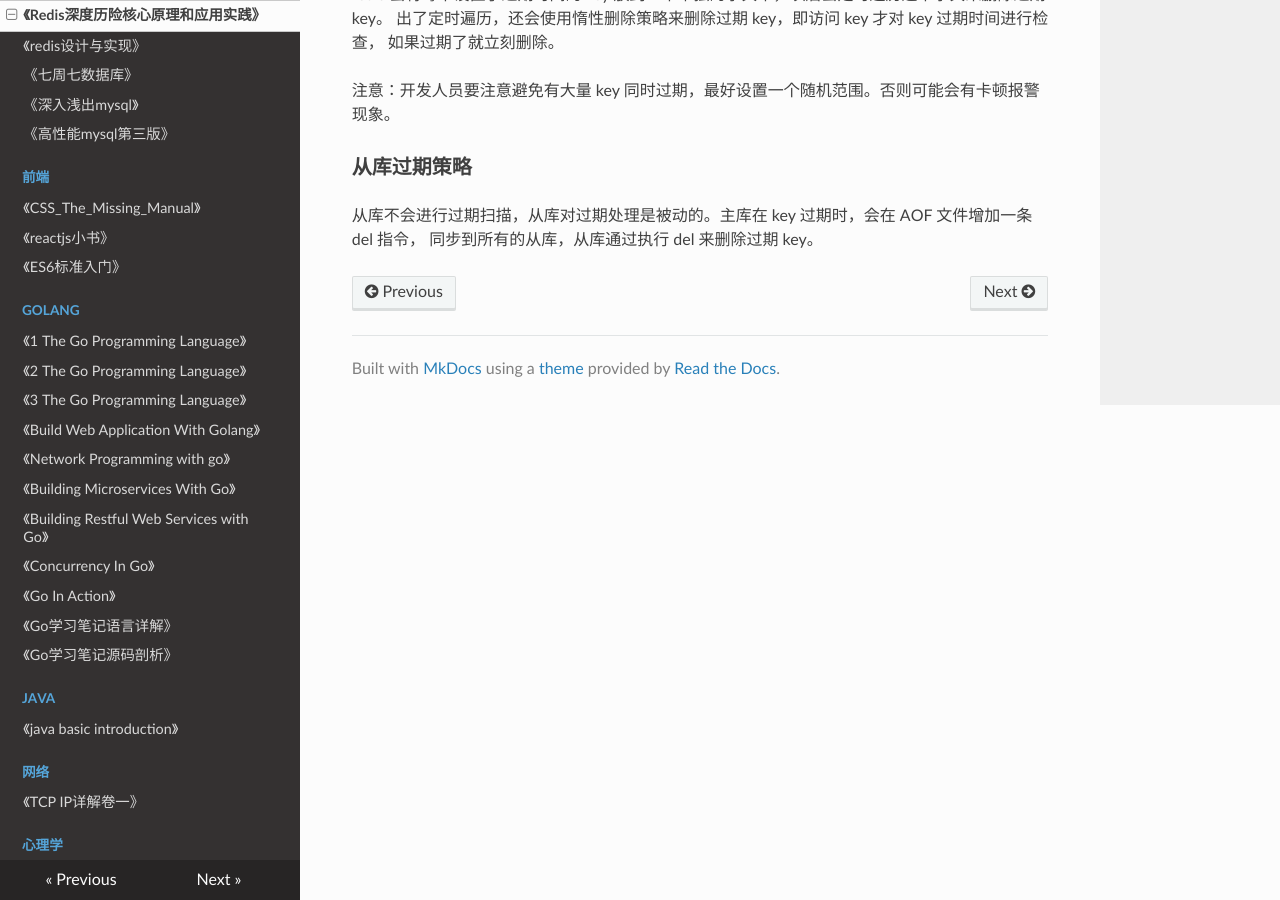
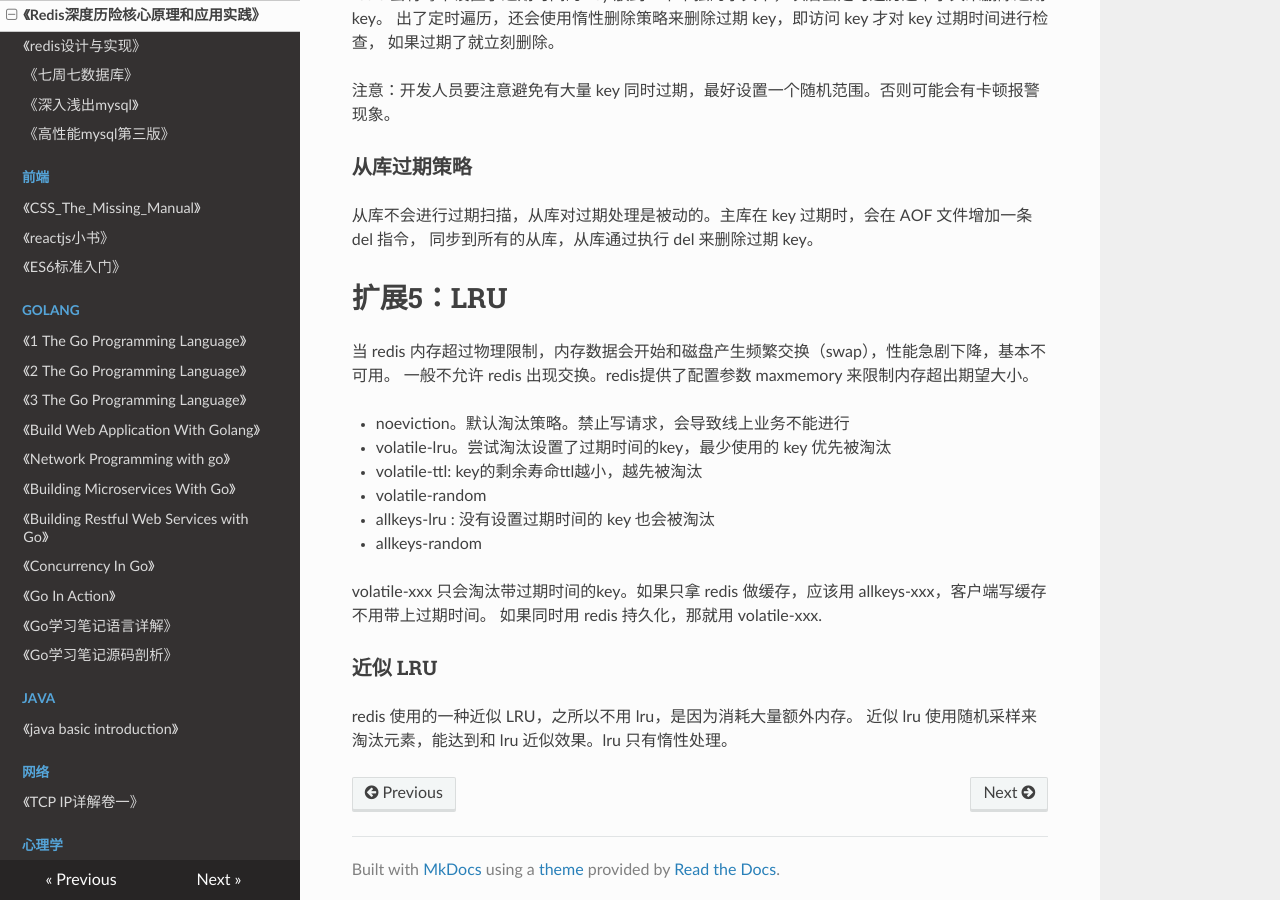
Before and after one commit to PegasusWang/booknotes, an MkDocs documentation site: the page built from docs/database/redis深度历险核心原理和应用实践.md, in a window 1280 px wide and 900 px high, scrolled down 12199 px. Built offline with MkDocs 1.6.1, drawn with Linux system fonts in a browser that asks for light colours; nearby versions of some CDN libraries; old or Windows-style settings are respelled for this version of MkDocs.

Commit message:
redis 近似lru

```diff
--- a/docs/database/redis深度历险核心原理和应用实践.md
+++ b/docs/database/redis深度历险核心原理和应用实践.md
@@ -567,3 +567,22 @@ redis 会将每个设置了过期时间的 key 放到一个单独的字典中，
 
 从库不会进行过期扫描，从库对过期处理是被动的。主库在 key 过期时，会在 AOF 文件增加一条 del 指令，
 同步到所有的从库，从库通过执行 del 来删除过期 key。
+
+
+# 扩展5：LRU
+当 redis 内存超过物理限制，内存数据会开始和磁盘产生频繁交换（swap），性能急剧下降，基本不可用。
+一般不允许 redis 出现交换。redis提供了配置参数 maxmemory 来限制内存超出期望大小。
+
+- noeviction。默认淘汰策略。禁止写请求，会导致线上业务不能进行
+- volatile-lru。尝试淘汰设置了过期时间的key，最少使用的 key 优先被淘汰
+- volatile-ttl: key的剩余寿命ttl越小，越先被淘汰
+- volatile-random
+- allkeys-lru : 没有设置过期时间的 key 也会被淘汰
+- allkeys-random
+
+volatile-xxx 只会淘汰带过期时间的key。如果只拿 redis 做缓存，应该用 allkeys-xxx，客户端写缓存不用带上过期时间。
+如果同时用 redis 持久化，那就用 volatile-xxx.
+
+### 近似 LRU
+redis 使用的一种近似 LRU，之所以不用 lru，是因为消耗大量额外内存。
+近似 lru 使用随机采样来淘汰元素，能达到和 lru 近似效果。lru 只有惰性处理。
```
